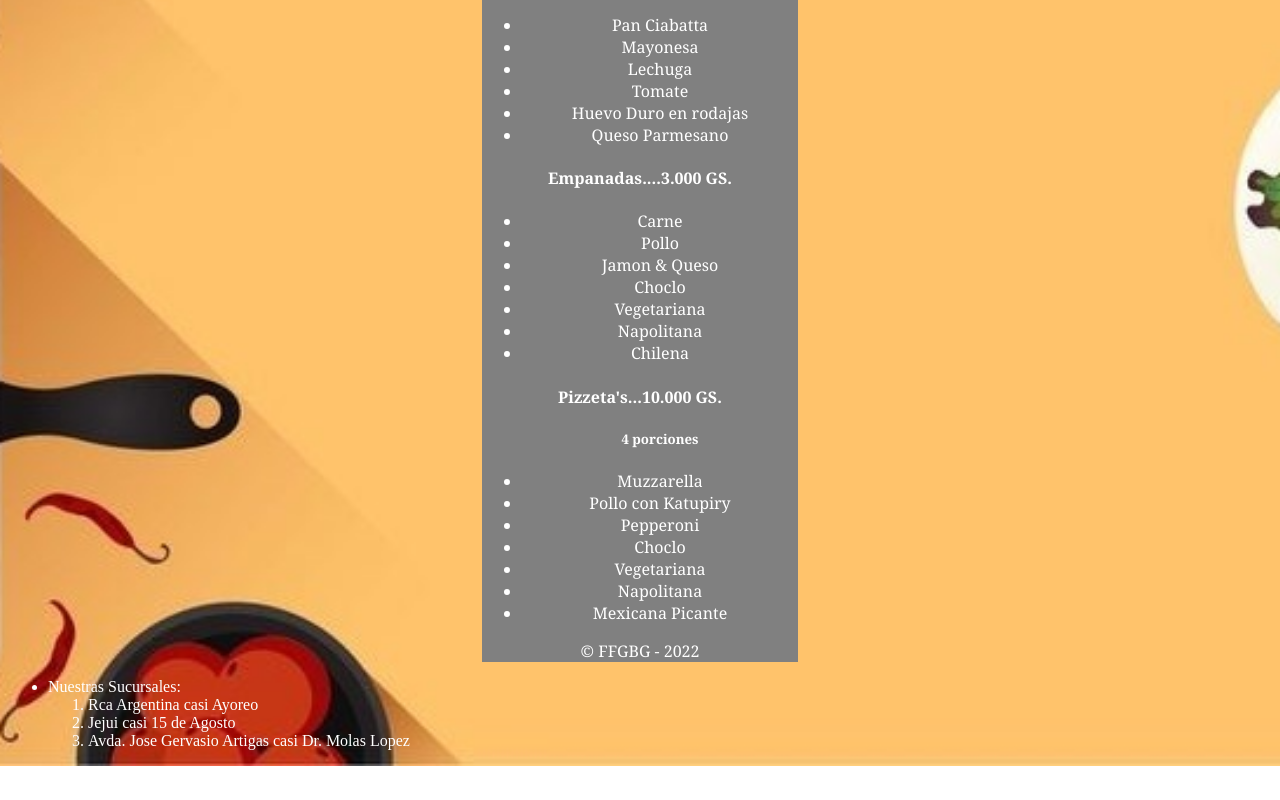
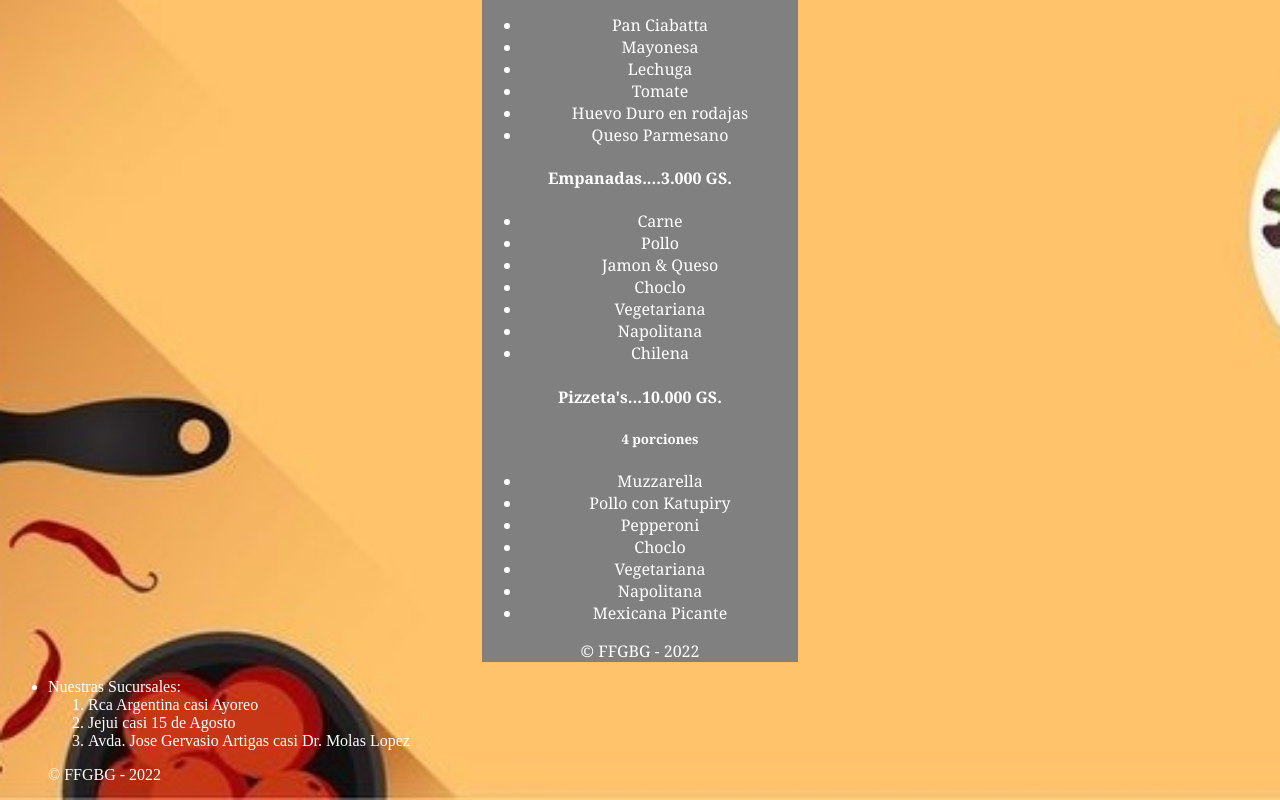
Before and after one commit to MaverHuntF/MinuFast, a plain HTML site: page MinuFast/index.html in a window 1280 px wide. Shown: the part 557-1357 px from the top of the page. Before the commit the page ends 1323 px from the top, so only its background shows below. Drawn offline with Linux system fonts and the light colour scheme.

Commit message:
Update index.html

```diff
--- a/MinuFast/index.html
+++ b/MinuFast/index.html
@@ -111,7 +111,7 @@
 
 </li>
 
-
+<p>&copy FFGBG - 2022</p>
 
 
 
```
